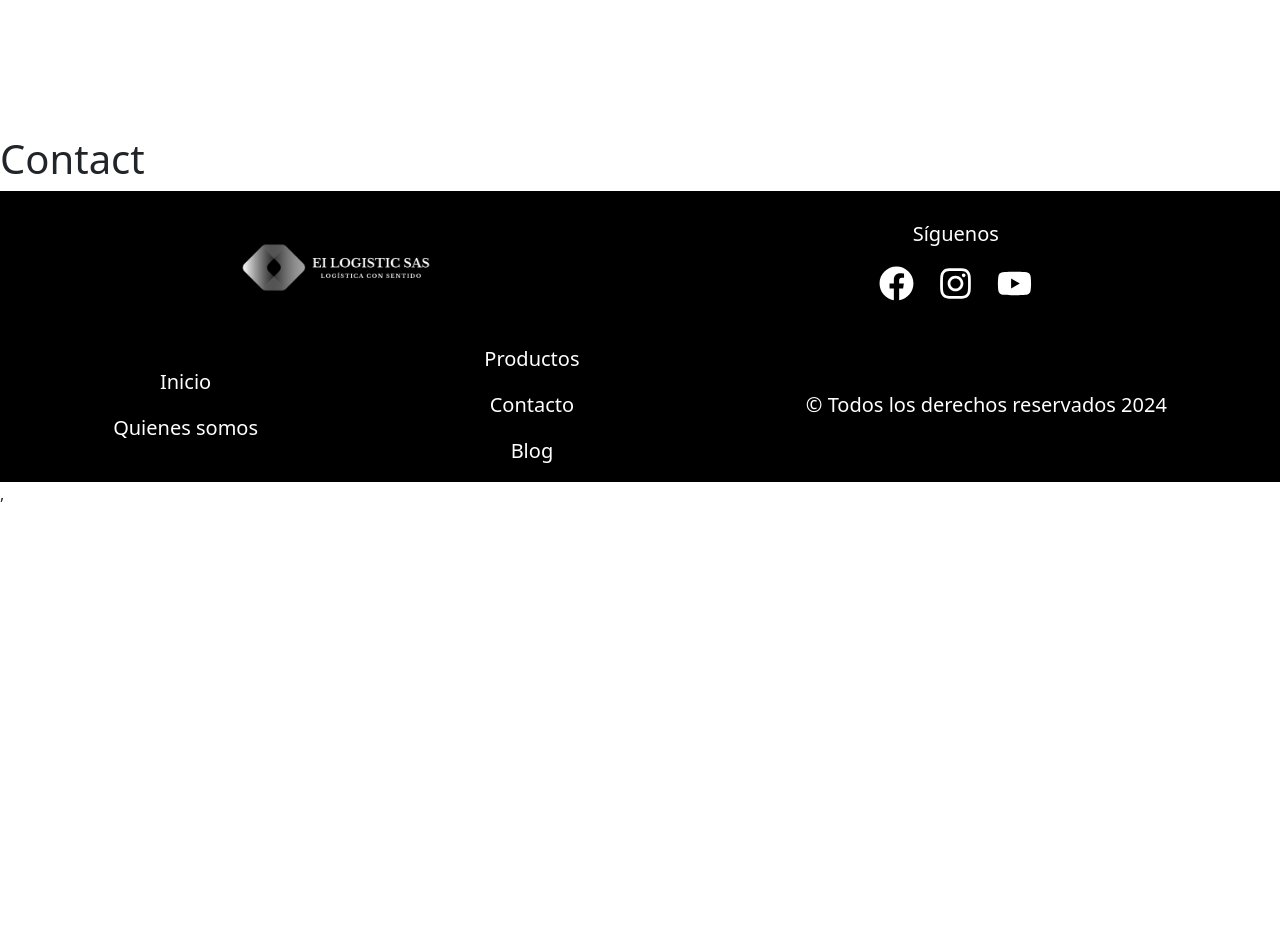
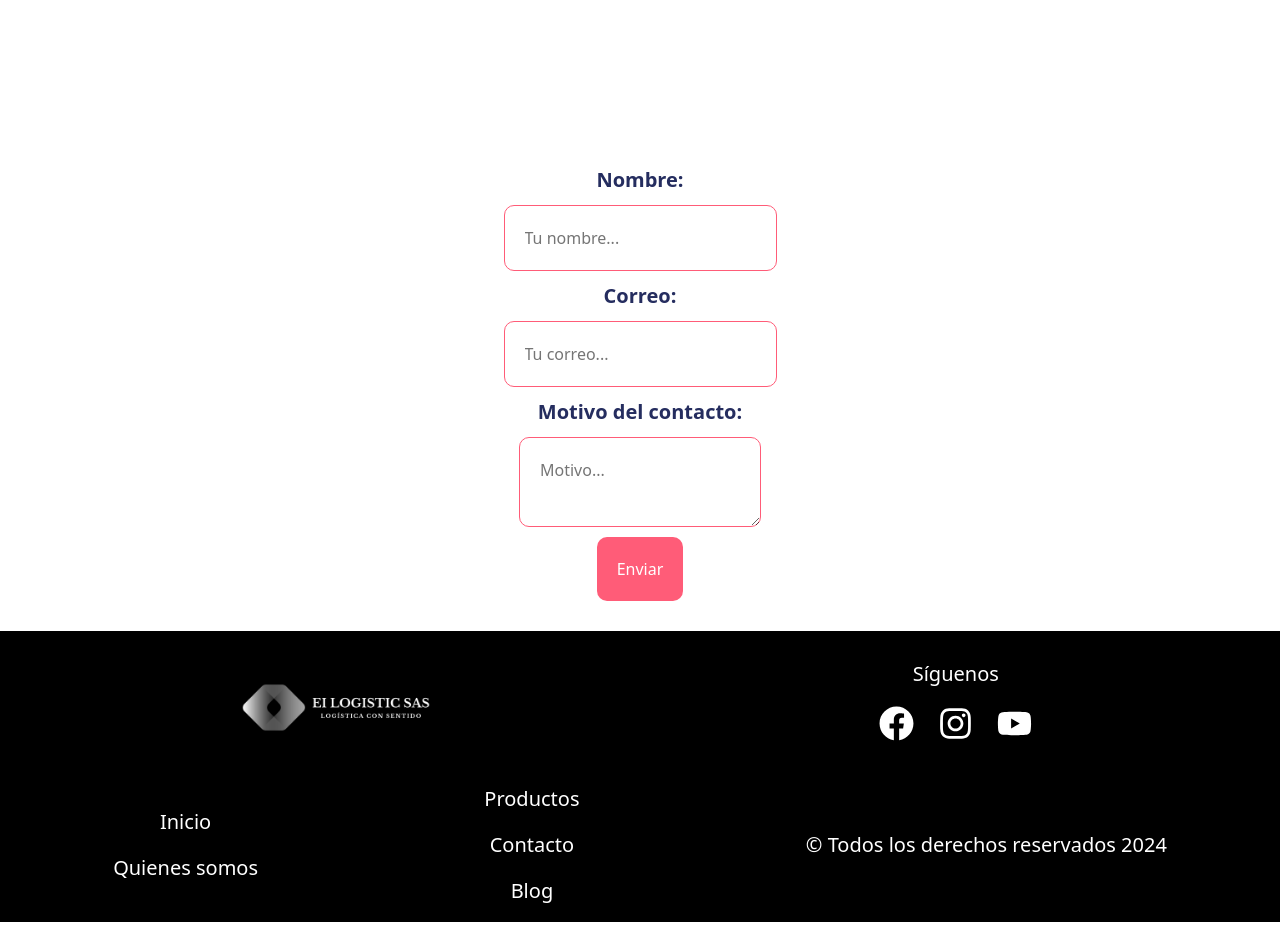
Before and after one commit to spread23/EilColombia, a React (Vite) app: page /contact in a window 1280 px wide. Shown: the part 1080-2012 px from the top of the page. Before the commit the page ends 1586 px from the top, so only its background shows below. Built offline with nearby package versions, Linux system fonts and the light colour scheme.

Commit message:
Adding contact section

```diff
--- a/src/components/login/Login.jsx
+++ b/src/components/login/Login.jsx
@@ -81,8 +81,7 @@ export const Login = () => {
 
         const data = await response.json()
 
-
-        console.log(form)
+        document.querySelector('form-login').reset()
 
         if (data.status == 'success') {
             console.log('Card creada')
@@ -102,8 +101,6 @@ export const Login = () => {
 
         const formData = new FormData()
         formData.append('file0', file)
-
-        console.log(formData)
 
         const response = await fetch(`https://eil-api.onrender.com/api/card/upload/${id}`, {
             method: 'POST',
--- a/src/routes/contact/Contact.jsx
+++ b/src/routes/contact/Contact.jsx
@@ -3,9 +3,32 @@ import React from 'react'
 import './contact.css'
 
 export const Contact = () => {
+    const handleSubmit = (e) => {
+        e.preventDefault()
+    }
     return (
         <>
-            <h1>Contact</h1>
+            <div className='contact-container'>
+                <div className='form-contact'>
+                    <form onSubmit={handleSubmit} className='form-for-contact'>
+                        <div className='form-group-contact'>
+                            <label htmlFor="name">Nombre:</label>
+                            <input type="text" name='name' placeholder='Tu nombre...' />
+                        </div>
+
+                        <div className='form-group-contact'>
+                            <label htmlFor="email">Correo:</label>
+                            <input type="email" name='email' placeholder='Tu correo...' />
+                        </div>
+
+                        <div className='form-group-contact'>
+                            <label htmlFor="description">Motivo del contacto:</label>
+                            <textarea type="text" name='description' placeholder='Motivo...' />
+                        </div>
+                        <button className='btn-contact'>Enviar</button>
+                    </form>
+                </div>
+            </div>
         </>
     )
 }
--- a/src/routes/contact/contact.css
+++ b/src/routes/contact/contact.css
@@ -0,0 +1,46 @@
+.contact-container {
+    width: 100%;
+    display: flex;
+    flex-direction: column;
+    justify-content: center;
+    align-items: center;
+    text-align: center;
+    padding: 30px;
+}
+
+.form-contact {
+    display: flex;
+    flex-direction: column;
+    justify-content: center;
+    align-items: center;
+    text-align: center;
+}
+
+.form-group-contact {
+    display: flex;
+    flex-direction: column;
+    justify-content: center;
+    align-items: center;
+    text-align: center;
+}
+
+.form-group-contact input, textarea {
+    margin: 10px;
+    padding: 20px;
+    border: 1px solid #FF5C78;
+    border-radius: 10px;
+}
+
+.form-group-contact label {
+    color: #252D5F;
+    font-size: 20px;
+    font-weight: bold;
+}
+
+.btn-contact {
+    padding: 20px;
+    border: none;
+    background-color: #FF5C78;
+    color: white;
+    border-radius: 10px;
+}
```
